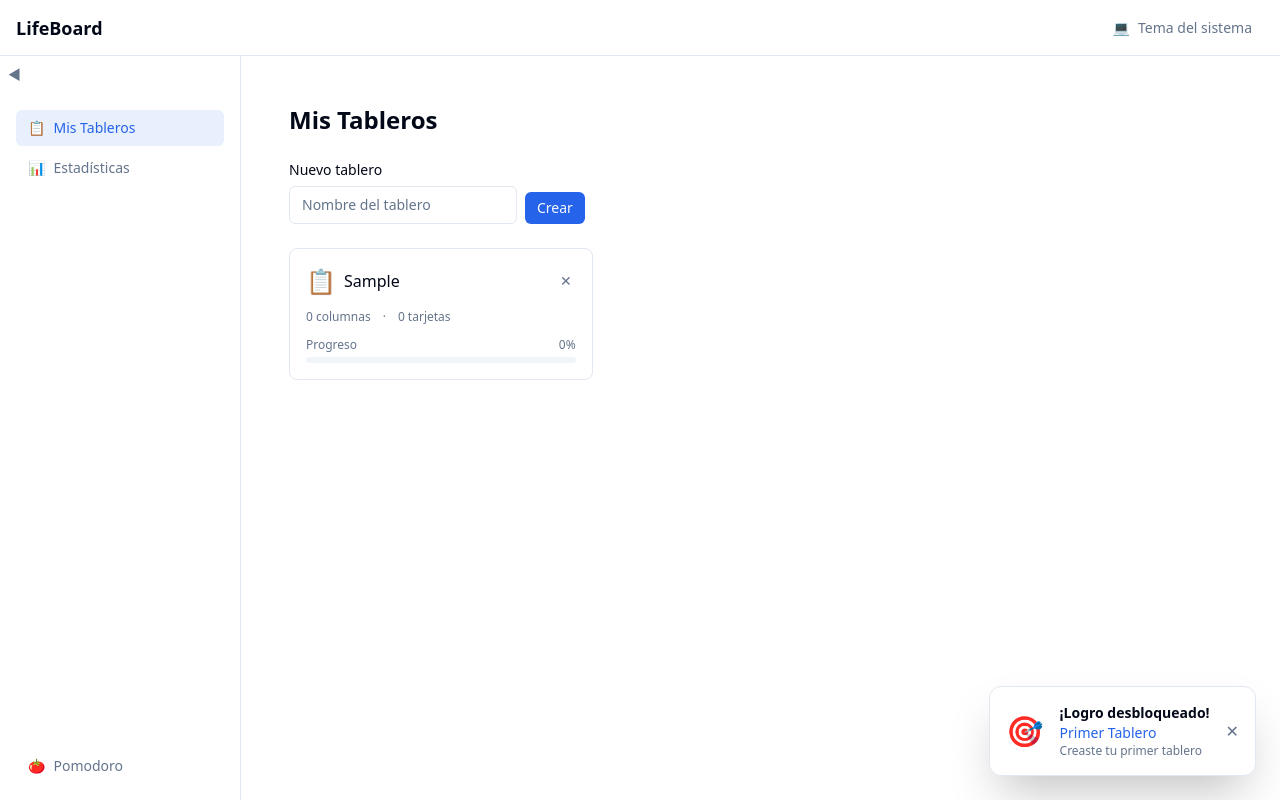
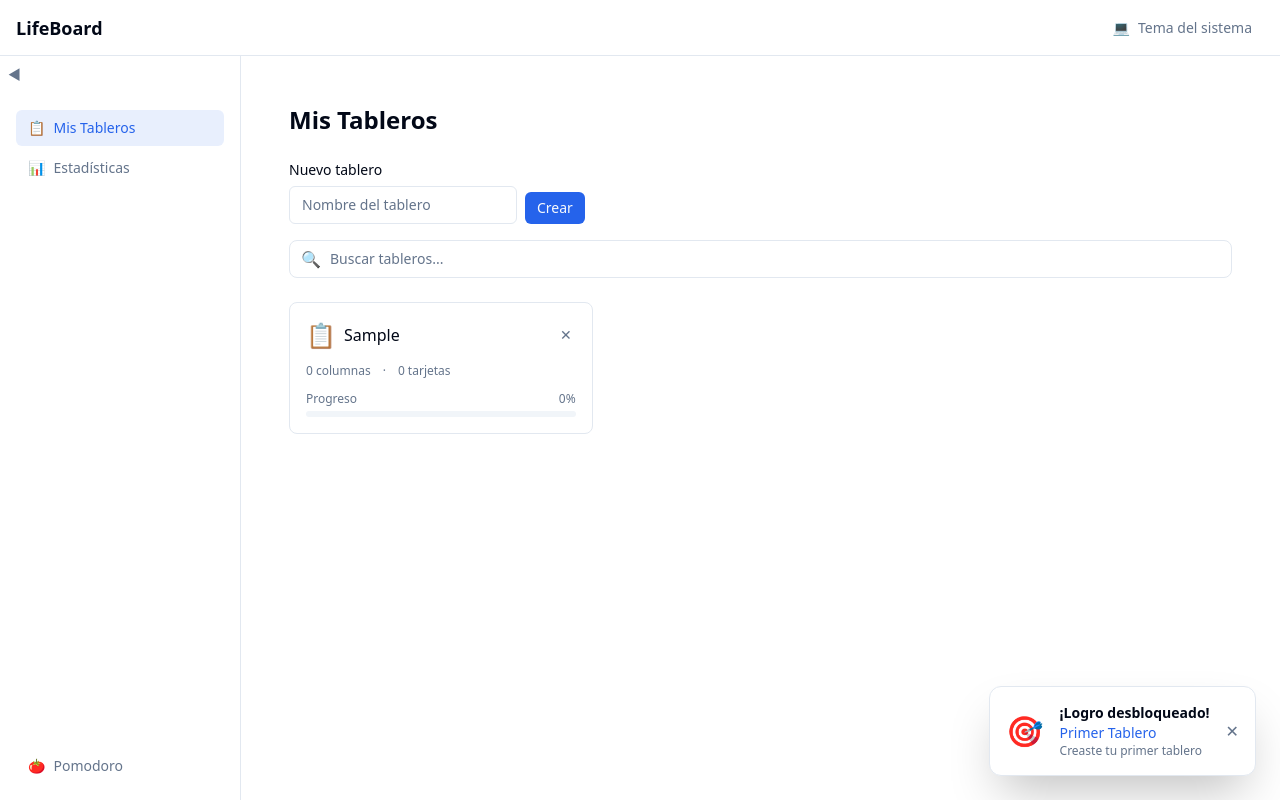
Before and after one commit to Diego-aguirr/lifeboard, a React (Vite) app: page / in a window 1280 px wide. Both pictures are taken after typing "Sample" into the empty fields and a click on the button "Crear". Built offline with nearby package versions, Linux system fonts and the light colour scheme.

Commit message:
feat(dashboard): add instant search for boards

```diff
--- a/src/features/dashboard/DashboardPage.tsx
+++ b/src/features/dashboard/DashboardPage.tsx
@@ -1,3 +1,4 @@
+import { useState, useMemo } from 'react'
 import { useNavigate } from 'react-router'
 import { useBoardContext } from '@/features/board/context/BoardContext'
 import { BoardCard } from './components/BoardCard'
@@ -6,6 +7,15 @@ import { CreateBoardForm } from './components/CreateBoardForm'
 export default function DashboardPage() {
   const { boards, createBoard, deleteBoard, loading } = useBoardContext()
   const navigate = useNavigate()
+  const [search, setSearch] = useState('')
+
+  const filteredBoards = useMemo(() => {
+    if (!search.trim()) return boards
+    const query = search.toLowerCase()
+    return boards.filter(board =>
+      board.title.toLowerCase().includes(query)
+    )
+  }, [boards, search])
 
   function handleCreate(title: string) {
     createBoard({ title, icon: '📋', color: '#3b82f6' })
@@ -31,13 +41,46 @@ export default function DashboardPage() {
 
       <CreateBoardForm onCreate={handleCreate} />
 
+      {/* Search */}
+      {boards.length > 0 && (
+        <div className="mt-4">
+          <div className="relative">
+            <span className="absolute left-3 top-1/2 -translate-y-1/2 text-muted-foreground">
+              🔍
+            </span>
+            <input
+              type="text"
+              value={search}
+              onChange={e => setSearch(e.target.value)}
+              placeholder="Buscar tableros..."
+              className="w-full pl-10 pr-4 py-2 text-sm bg-surface border border-border rounded-lg text-foreground placeholder:text-muted-foreground focus:outline-none focus:ring-2 focus:ring-primary/50 focus:border-primary transition-colors"
+              aria-label="Buscar tableros"
+            />
+            {search && (
+              <button
+                onClick={() => setSearch('')}
+                className="absolute right-3 top-1/2 -translate-y-1/2 text-muted-foreground hover:text-foreground transition-colors"
+                aria-label="Limpiar búsqueda"
+              >
+                ✕
+              </button>
+            )}
+          </div>
+        </div>
+      )}
+
+      {/* Board list */}
       {boards.length === 0 ? (
         <p className="mt-8 text-muted-foreground text-center">
           No hay tableros. Crea uno para empezar.
         </p>
+      ) : filteredBoards.length === 0 ? (
+        <p className="mt-8 text-muted-foreground text-center">
+          No se encontraron tableros con "{search}"
+        </p>
       ) : (
         <div className="mt-6 grid grid-cols-1 sm:grid-cols-2 lg:grid-cols-3 gap-4">
-          {boards.map(board => (
+          {filteredBoards.map(board => (
             <BoardCard
               key={board.id}
               board={board}
```
